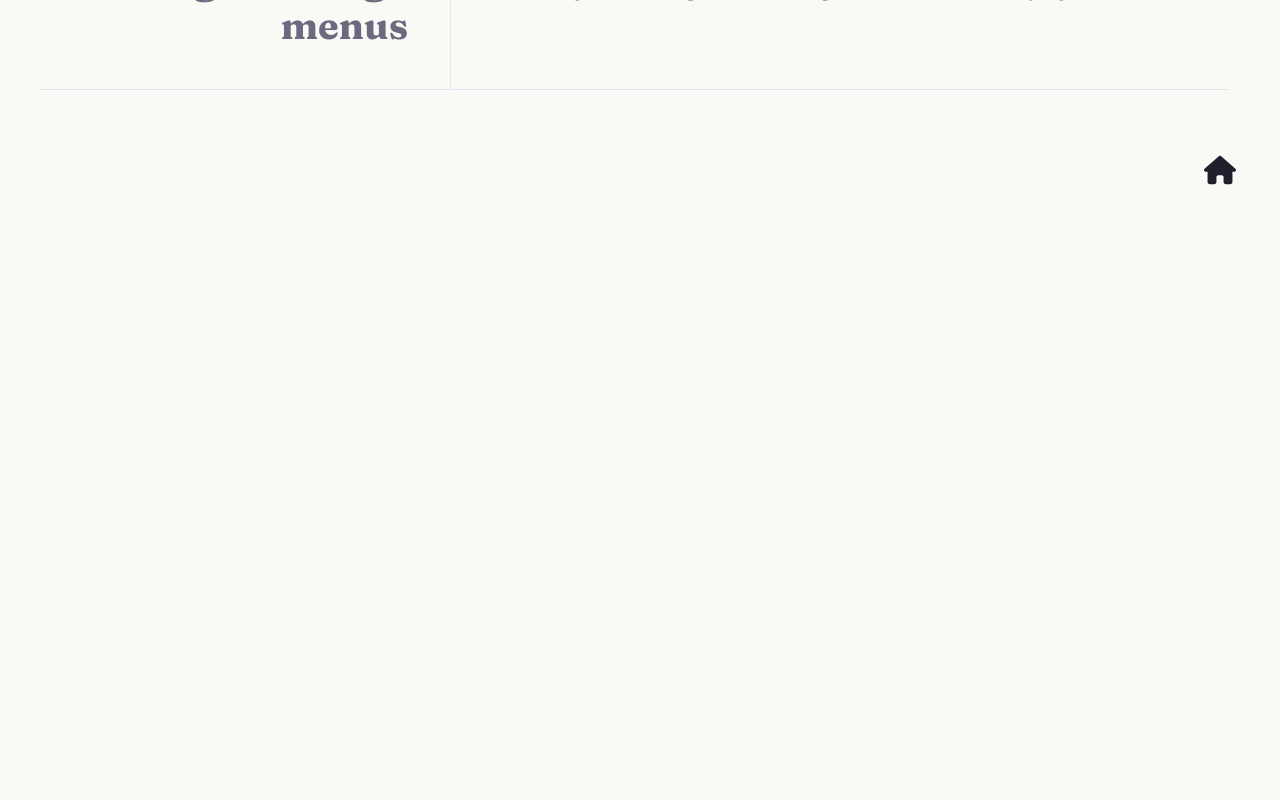
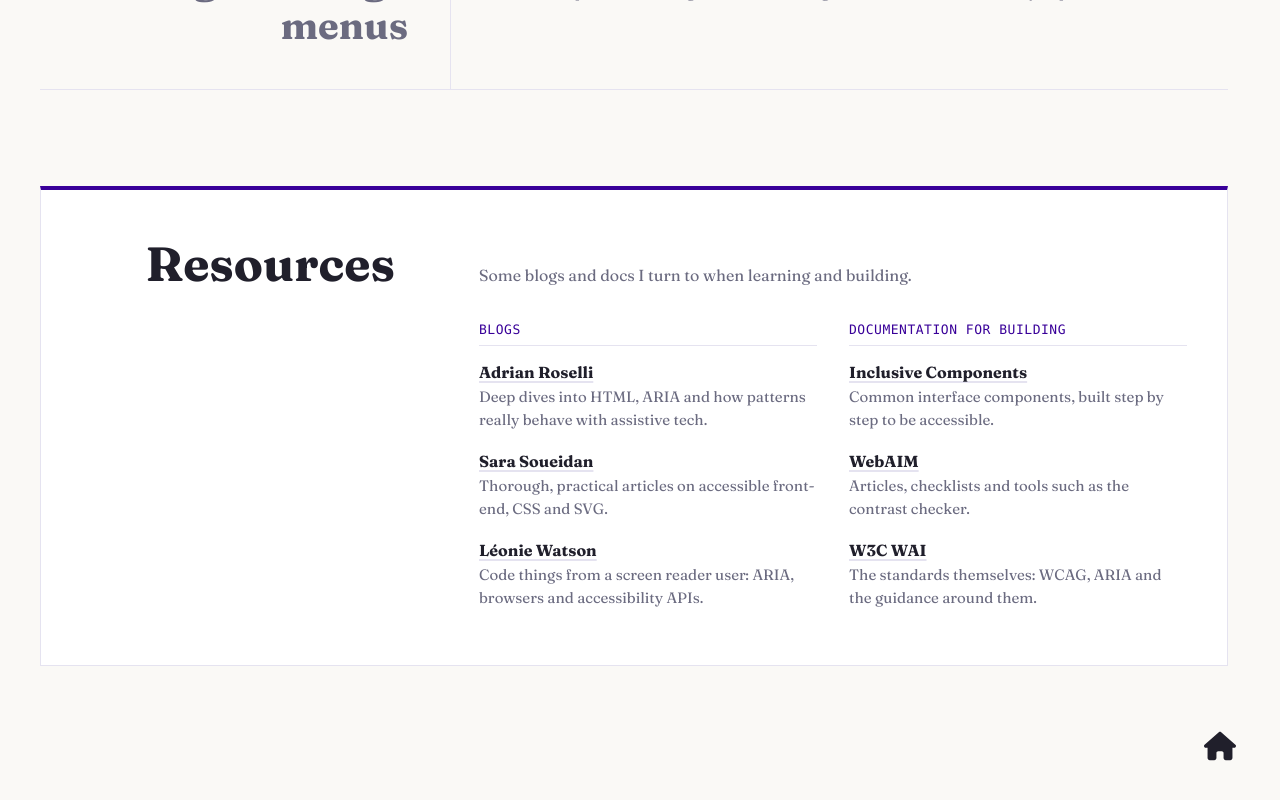
Before and after one commit to krispihl/bound-by-kris, a React (Vite) app: page /a11y-bites in a window 1280 px wide. Shown: the part 2363-3163 px from the top of the page. Before the commit the page ends 2589 px from the top, so only its background shows below. Built offline with nearby package versions, Linux system fonts and the light colour scheme; a web font is replaced by a local one.

Commit message:
Add resources section

```diff
--- /dev/null
+++ b/src/data/a11yResources.ts
@@ -0,0 +1,53 @@
+export type Resource = {
+	name: string
+	href: string
+	description: string
+}
+
+export type ResourceGroup = {
+	title: string
+	resources: Resource[]
+}
+
+export const A11Y_RESOURCES: ResourceGroup[] = [
+	{
+		title: 'Blogs',
+		resources: [
+			{
+				name: 'Adrian Roselli',
+				href: 'https://adrianroselli.com/tag/accessibility',
+				description: 'Deep dives into HTML, ARIA and how patterns really behave with assistive tech.',
+			},
+			{
+				name: 'Sara Soueidan',
+				href: 'https://www.sarasoueidan.com/blog/',
+				description: 'Thorough, practical articles on accessible front-end, CSS and SVG.',
+			},
+			{
+				name: 'Léonie Watson',
+				href: 'https://tink.uk/category/code-things/',
+				description: 'Code things from a screen reader user: ARIA, browsers and accessibility APIs.',
+			},
+		],
+	},
+	{
+		title: 'Documentation for building',
+		resources: [
+			{
+				name: 'Inclusive Components',
+				href: 'https://inclusive-components.design/',
+				description: 'Common interface components, built step by step to be accessible.',
+			},
+			{
+				name: 'WebAIM',
+				href: 'https://webaim.org/resources/',
+				description: 'Articles, checklists and tools such as the contrast checker.',
+			},
+			{
+				name: 'W3C WAI',
+				href: 'https://www.w3.org/WAI/standards-guidelines/',
+				description: 'The standards themselves: WCAG, ARIA and the guidance around them.',
+			},
+		],
+	},
+]
--- a/src/pages/A11yBites/index.module.css
+++ b/src/pages/A11yBites/index.module.css
@@ -241,6 +241,94 @@
 	font-size: 0.75rem;
 }
 
+/* Extra reading below the bites: blogs and building docs, each a plain list of links with a one-line note. Sits on its
+   own card with a navy top edge, well clear of the list, so it reads as an extra rather than one more bite. */
+.resources {
+	margin-top: 6rem;
+	padding: 2rem 1.5rem;
+	border: 1px solid var(--color-border);
+	border-top: 0.25rem solid var(--navy-electric);
+	background: var(--color-surface);
+}
+
+.resources__header {
+	display: grid;
+	gap: 0.5rem;
+	padding-bottom: 2rem;
+}
+
+.resources__title {
+	margin: 0;
+	font-family: var(--font-display);
+	font-size: clamp(2rem, 6vw, 3rem);
+	line-height: 1.1;
+}
+
+.resources__intro {
+	margin: 0;
+	color: var(--color-text-muted);
+}
+
+.resources__groups {
+	display: grid;
+	gap: 2.5rem;
+}
+
+.group__title {
+	margin: 0 0 1rem;
+	padding-bottom: 0.5rem;
+	border-bottom: 1px solid var(--color-border);
+	color: var(--navy-electric);
+	font-family: ui-monospace, 'SF Mono', Menlo, monospace;
+	font-size: 0.8125rem;
+	font-weight: 400;
+	letter-spacing: 0.04em;
+	text-transform: uppercase;
+}
+
+.group__list {
+	margin: 0;
+	padding: 0;
+	list-style: none;
+}
+
+.resource + .resource {
+	margin-top: 1.25rem;
+}
+
+.resource__link {
+	color: var(--color-text);
+	font-weight: 600;
+	text-decoration: underline;
+	text-decoration-color: var(--color-border);
+	text-decoration-thickness: 0.125rem;
+	text-underline-offset: 0.2em;
+	transition:
+		color 0.2s ease,
+		text-decoration-color 0.2s ease;
+
+	&:hover {
+		color: var(--color-accent);
+		text-decoration-color: currentColor;
+	}
+}
+
+.resource__description {
+	margin: 0.25rem 0 0;
+	color: var(--color-text-muted);
+	font-size: 0.9375rem;
+	line-height: 1.5;
+}
+
+.visuallyHidden {
+	position: absolute;
+	width: 0.0625rem;
+	height: 0.0625rem;
+	overflow: hidden;
+	clip-path: inset(50%);
+	white-space: nowrap;
+}
+
 @container bites (min-width: 48rem) {
 	/* Same columns as the rows: the title right-aligned against the rule, the intro starting after it. */
 	.page__header {
@@ -324,6 +412,40 @@
 	.contents__link {
 		flex-direction: row-reverse;
 	}
+
+	/* Same columns as the page header and rows: the title right-aligned in the first, the lists side by side in the third. */
+	.resources {
+		display: grid;
+		grid-template-columns: minmax(0, 1fr) 2.25rem minmax(0, 2fr);
+		column-gap: 1.5rem;
+		padding: 3rem 2.5rem 3.5rem 0;
+	}
+
+	.resources__header {
+		display: contents;
+	}
+
+	/* The title and the intro sit on the same baseline, like the page header. */
+	.resources__title {
+		grid-column: 1;
+		grid-row: 1;
+		align-self: last baseline;
+		text-align: right;
+	}
+
+	.resources__intro {
+		grid-column: 3;
+		grid-row: 1;
+		align-self: last baseline;
+	}
+
+	.resources__groups {
+		grid-column: 3;
+		grid-row: 2;
+		margin-top: 2rem;
+		grid-template-columns: repeat(2, minmax(0, 1fr));
+		gap: 2rem;
+	}
 }
 
 @media (prefers-reduced-motion: reduce) {
@@ -335,7 +457,8 @@
 	.row::after,
 	.row__button,
 	.row__number,
-	.contents__link {
+	.contents__link,
+	.resource__link {
 		transition: none;
 	}
 }
--- a/src/pages/A11yBites/index.tsx
+++ b/src/pages/A11yBites/index.tsx
@@ -3,6 +3,7 @@ import { useEffect, useRef, useState } from 'react'
 import { BiteContent } from '../../components/BiteContent'
 import { RichText } from '../../components/RichText'
 import { A11Y_BITES } from '../../data/a11yBites'
+import { A11Y_RESOURCES } from '../../data/a11yResources'
 import { getBiteSections } from '../../utils/biteSections'
 
 import styles from './index.module.css'
@@ -92,6 +93,35 @@ export const A11yBites = () => {
 					)
 				})}
 			</ul>
+
+			<section className={styles.resources} aria-labelledby="resources-heading">
+				<header className={styles.resources__header}>
+					<h2 id="resources-heading" className={styles.resources__title}>
+						Resources
+					</h2>
+					<p className={styles.resources__intro}>Some blogs and docs I turn to when learning and building.</p>
+				</header>
+				<div className={styles.resources__groups}>
+					{A11Y_RESOURCES.map((group, index) => (
+						<section key={group.title} className={styles.group} aria-labelledby={`resources-group-${index}`}>
+							<h3 id={`resources-group-${index}`} className={styles.group__title}>
+								{group.title}
+							</h3>
+							<ul className={styles.group__list}>
+								{group.resources.map((resource) => (
+									<li key={resource.href} className={styles.resource}>
+										<a className={styles.resource__link} href={resource.href} target="_blank" rel="noopener noreferrer">
+											{resource.name}
+											<span className={styles.visuallyHidden}> (opens in a new tab)</span>
+										</a>
+										<p className={styles.resource__description}>{resource.description}</p>
+									</li>
+								))}
+							</ul>
+						</section>
+					))}
+				</div>
+			</section>
 		</div>
 	)
 }
```
Also changed, not shown: 1 other file (tests, documents, lock files or other folders).
